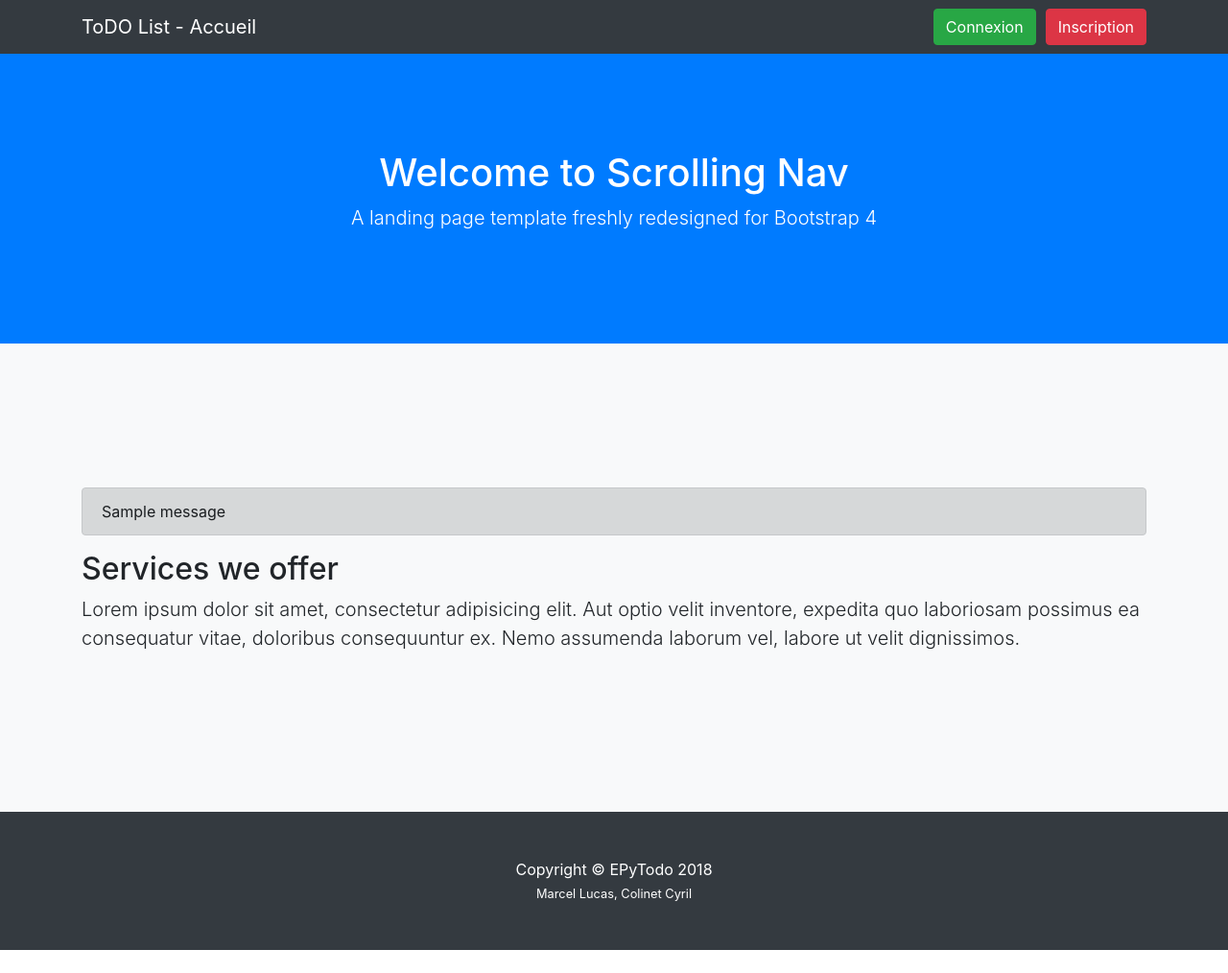
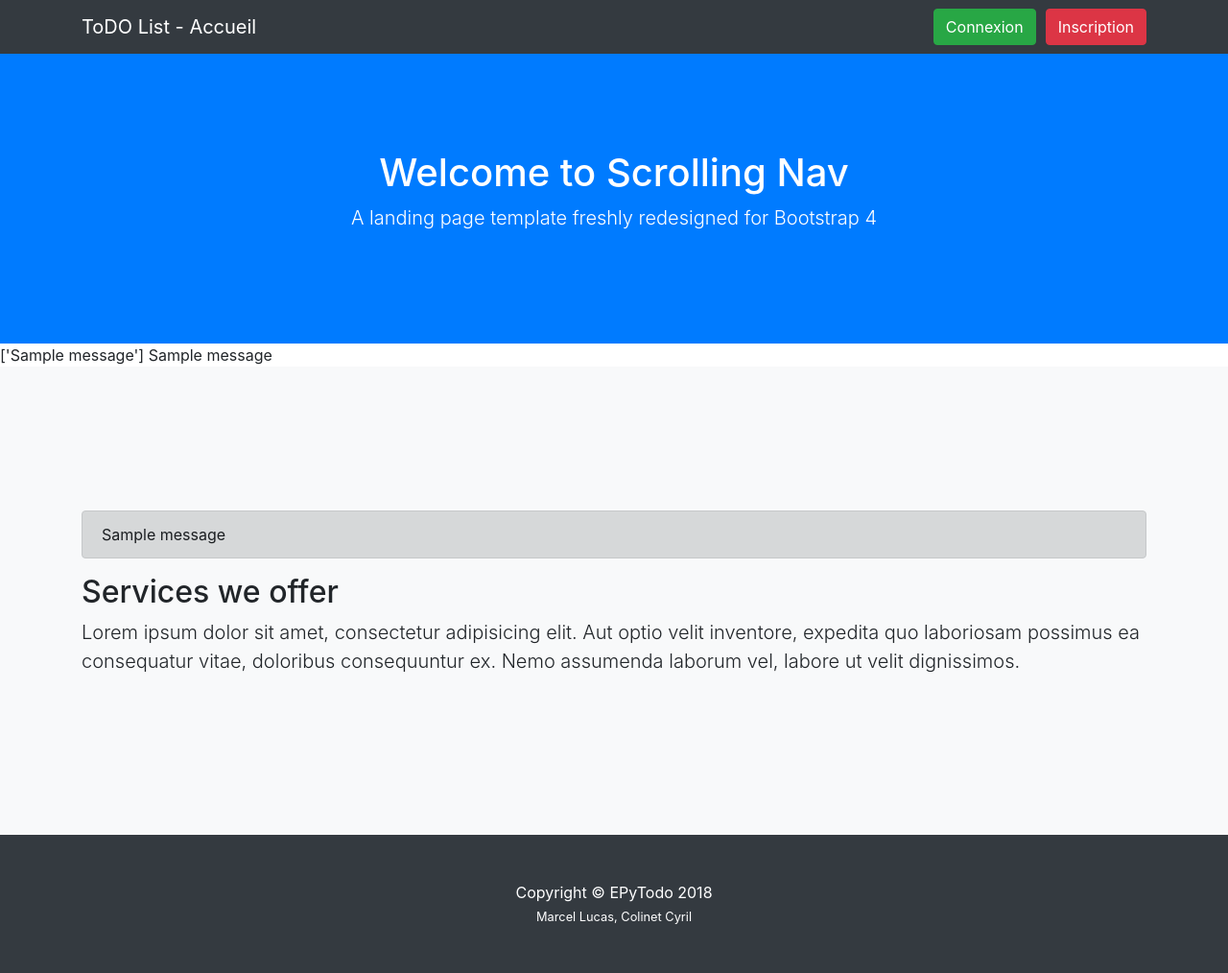
Before and after one commit to cyrilcolinet/epytodo_2017, a Flask app: page / in a window 1280 px wide. Shown: the whole page at 96% size. Before the commit the page ends 990 px from the top, so only its background shows below. Run offline with Flask 2, Linux system fonts and the light colour scheme; tables that the repository leaves empty hold one stand-in row (values such as "Sample post"); one stand-in notice (Sample message) is shown; some libraries are stand-ins or nearby versions.

Commit message:
:tea: Stashing ?

```diff
--- a/app/templates/index.html
+++ b/app/templates/index.html
@@ -8,6 +8,15 @@
         <p class="lead">A landing page template freshly redesigned for Bootstrap 4</p>
     </div>
 </header>
+
+{% with messages = get_flashed_messages() %}
+   {% if messages %}
+      {% print(messages) %}
+      {% for message in messages %}
+         {{ message }}
+      {% endfor %}
+   {% endif %}
+{% endwith %}
 
 <section id="services" class="bg-light">
     <div class="container">
```
